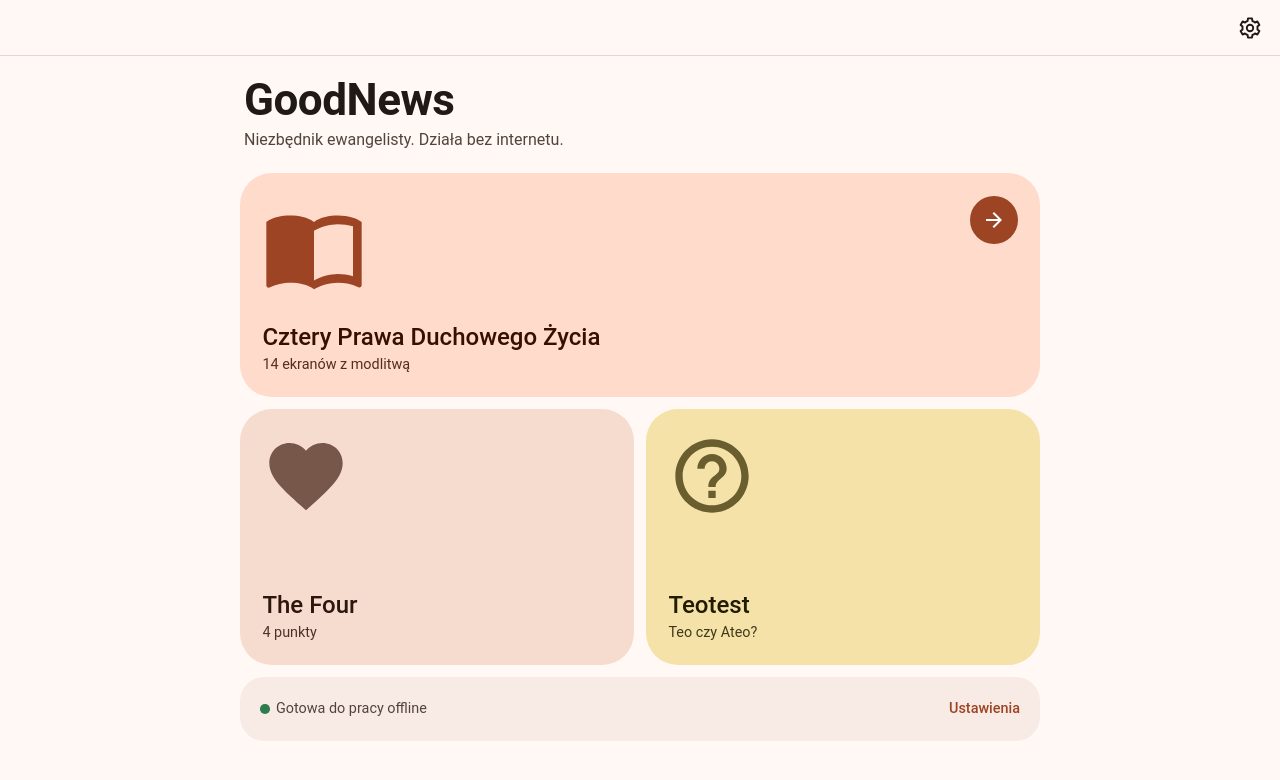
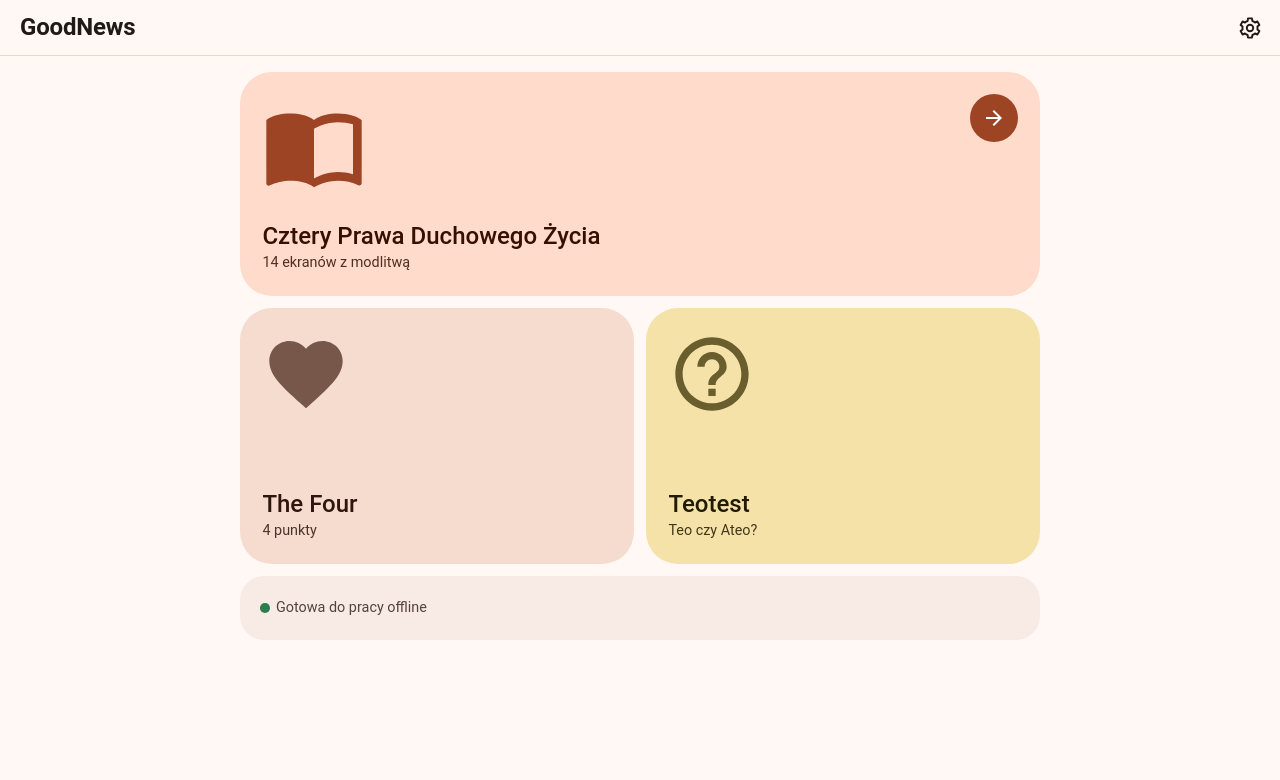
Before and after one commit to ksus/GoodNews, a plain HTML site: page index.html in a window 1280 px wide. Drawn offline with Linux system fonts and the light colour scheme.

Commit message:
poprawki wyglądu interfejsu

```diff
--- a/app.js
+++ b/app.js
@@ -101,10 +101,6 @@
   function viewHome() {
     setChrome("GoodNews");
     main.innerHTML = `
-      <section class="home-title">
-        <h2>GoodNews</h2>
-        <p>Niezbędnik ewangelisty. Działa bez internetu.</p>
-      </section>
       <nav class="bento" aria-label="Książeczki">
         <a class="tile tile-1 wide" href="#/four-laws">
           <div class="top">${svg("laws", "ico")}<span class="go">${svg("go", "")}</span></div>
@@ -120,7 +116,6 @@
         </a>
         <div class="home-foot">
           <span class="offline-badge" id="netBadge"></span>
-          <a href="#/settings">Ustawienia</a>
         </div>
       </nav>`;
     const badge = $("#netBadge");
--- a/styles.css
+++ b/styles.css
@@ -309,7 +309,7 @@ details.help p { margin: 0; padding: 0 1rem 1rem; color: var(--ink-soft); }
 main:focus, main:focus-visible { outline: none; }
 
 /* ---------- ekran główny (układ Bento) ---------- */
-body[data-view="home"] #pageTitle { visibility: hidden; }
+body[data-view="home"] #pageTitle { font: 700 1.5rem/1.2 var(--sans); letter-spacing: -.2px; padding-left: .75rem; }
 .home-title { padding: .25rem .25rem 1.25rem; }
 .home-title h2 { margin: 0; font: 700 2.75rem/1.1 var(--sans); letter-spacing: -.5px; }
 .home-title p { margin: .25rem 0 0; font-size: 1rem; color: var(--ink-soft); }
--- a/sw.js
+++ b/sw.js
@@ -1,6 +1,6 @@
 /* GoodNews – Service Worker: pełna praca offline.
    Przy zmianie jakiegokolwiek pliku podnieś VERSION, aby urządzenia pobrały nową wersję. */
-const VERSION = "1.0.3";
+const VERSION = "1.0.4";
 const CACHE = "goodnews-" + VERSION;
 
 const ASSETS = [
```
